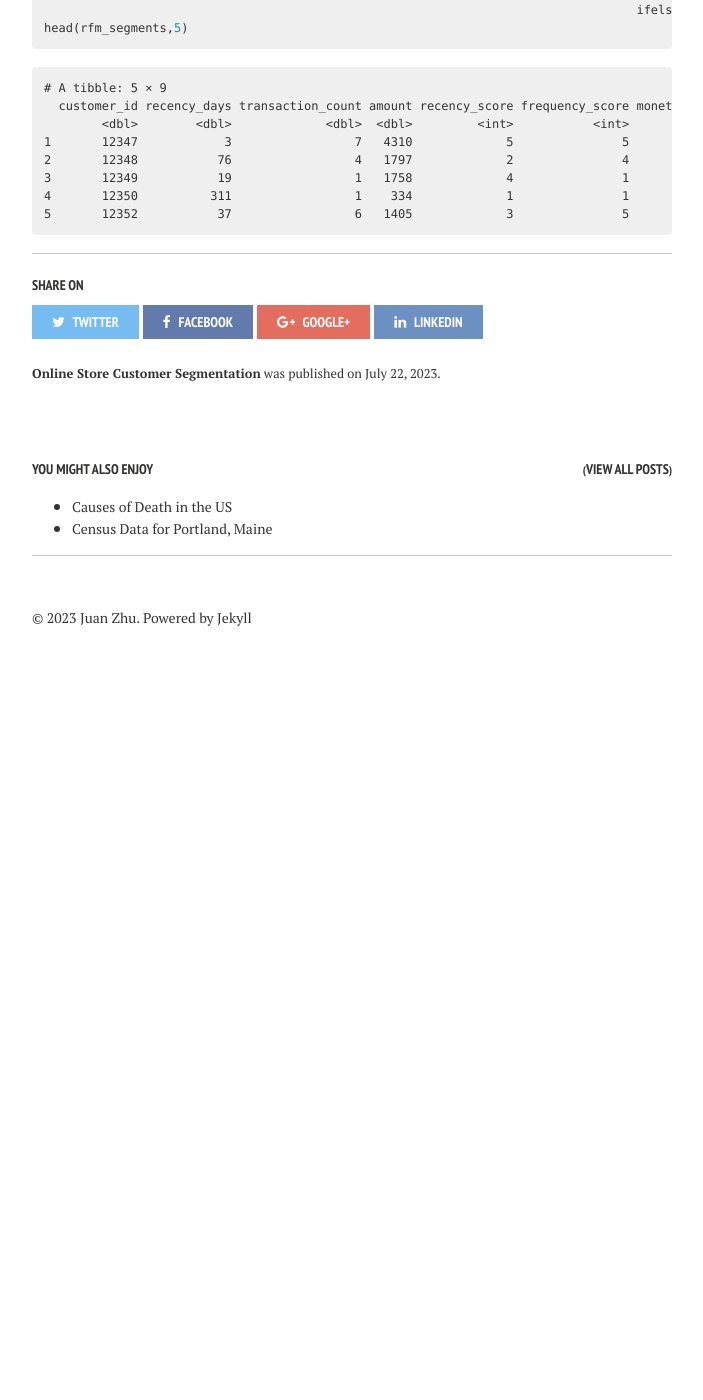
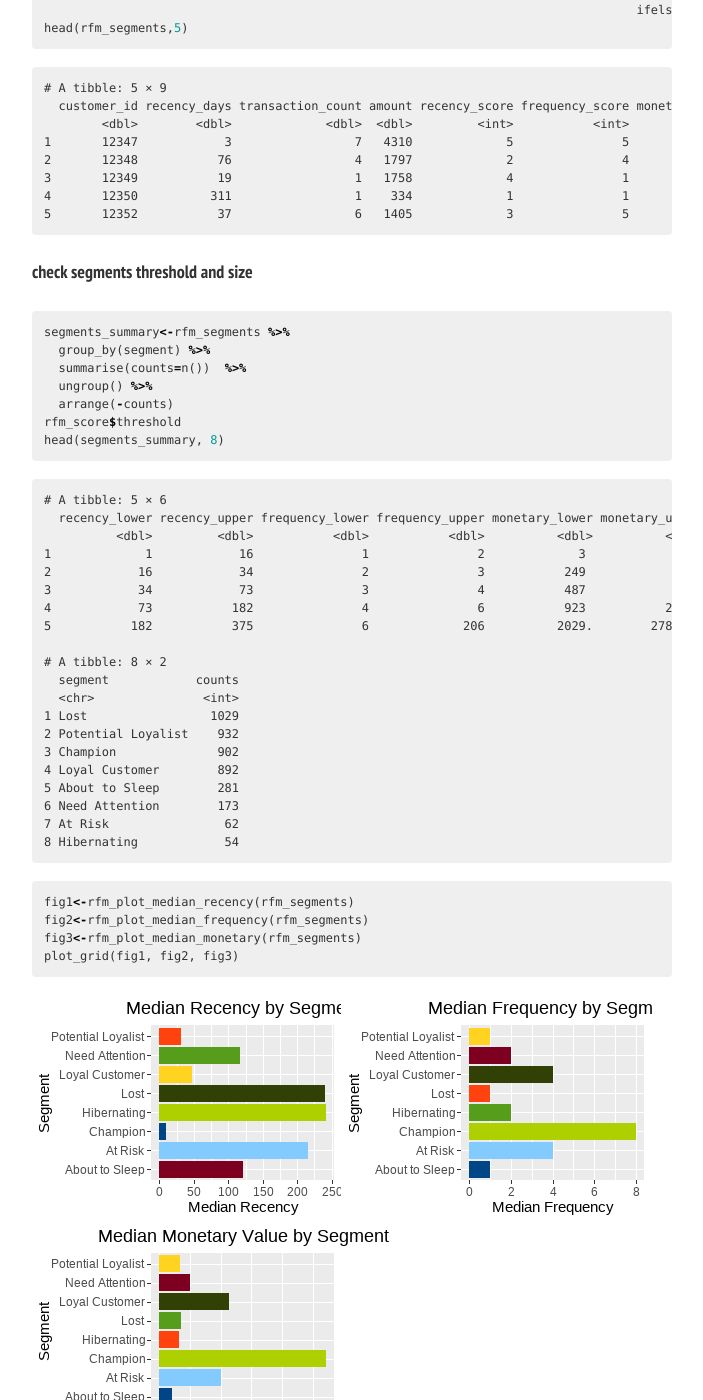
Before and after one commit to Janzhuj/janzhuj.github.io, a Jekyll site: the page built from _posts/2023-07-22-Online-Store-Customer-Segmentation.md, in a window 1280 px wide and 1400 px high, scrolled down 25722 px. Shown: the whole window, without its empty margins (288-991 px from the left). Built offline with Jekyll 4.4.1, drawn with Linux system fonts in a browser that asks for light colours; nearby versions of some CDN libraries; library files that are not in the unit come from our copies; comment, search, counter and statistics services are not loaded; before the commit the page ends 26398 px from its top, so only the background shows below that.

Commit message:
Update 2023-07-22-Online-Store-Customer-Segmentation.md

```diff
--- a/_posts/2023-07-22-Online-Store-Customer-Segmentation.md
+++ b/_posts/2023-07-22-Online-Store-Customer-Segmentation.md
@@ -683,3 +683,47 @@ head(rfm_segments,5)
 4       12350          311                 1    334             1               1              2       112 Lost
 5       12352           37                 6   1405             3               5              4       354 Loyal Customer
 {% endhighlight %}
+
+#### check segments threshold and size
+
+{% highlight r %}
+segments_summary<-rfm_segments %>%
+  group_by(segment) %>%
+  summarise(counts=n())  %>%
+  ungroup() %>%
+  arrange(-counts)
+rfm_score$threshold
+head(segments_summary, 8)
+{% endhighlight %}
+
+{% highlight text %}
+# A tibble: 5 × 6
+  recency_lower recency_upper frequency_lower frequency_upper monetary_lower monetary_upper
+          <dbl>         <dbl>           <dbl>           <dbl>          <dbl>          <dbl>
+1             1            16               1               2             3            249
+2            16            34               2               3           249            487
+3            34            73               3               4           487            923
+4            73           182               4               6           923           2029.
+5           182           375               6             206          2029.        278954
+
+# A tibble: 8 × 2
+  segment            counts
+  <chr>               <int>
+1 Lost                 1029
+2 Potential Loyalist    932
+3 Champion              902
+4 Loyal Customer        892
+5 About to Sleep        281
+6 Need Attention        173
+7 At Risk                62
+8 Hibernating            54
+{% endhighlight %}
+
+{% highlight r %}
+fig1<-rfm_plot_median_recency(rfm_segments)
+fig2<-rfm_plot_median_frequency(rfm_segments)
+fig3<-rfm_plot_median_monetary(rfm_segments)
+plot_grid(fig1, fig2, fig3)
+{% endhighlight %}
+
+![Rplot-40](/figs/2023-07-22-Online-Store-Customer-Segmentation/Rplot-40.png)
```
